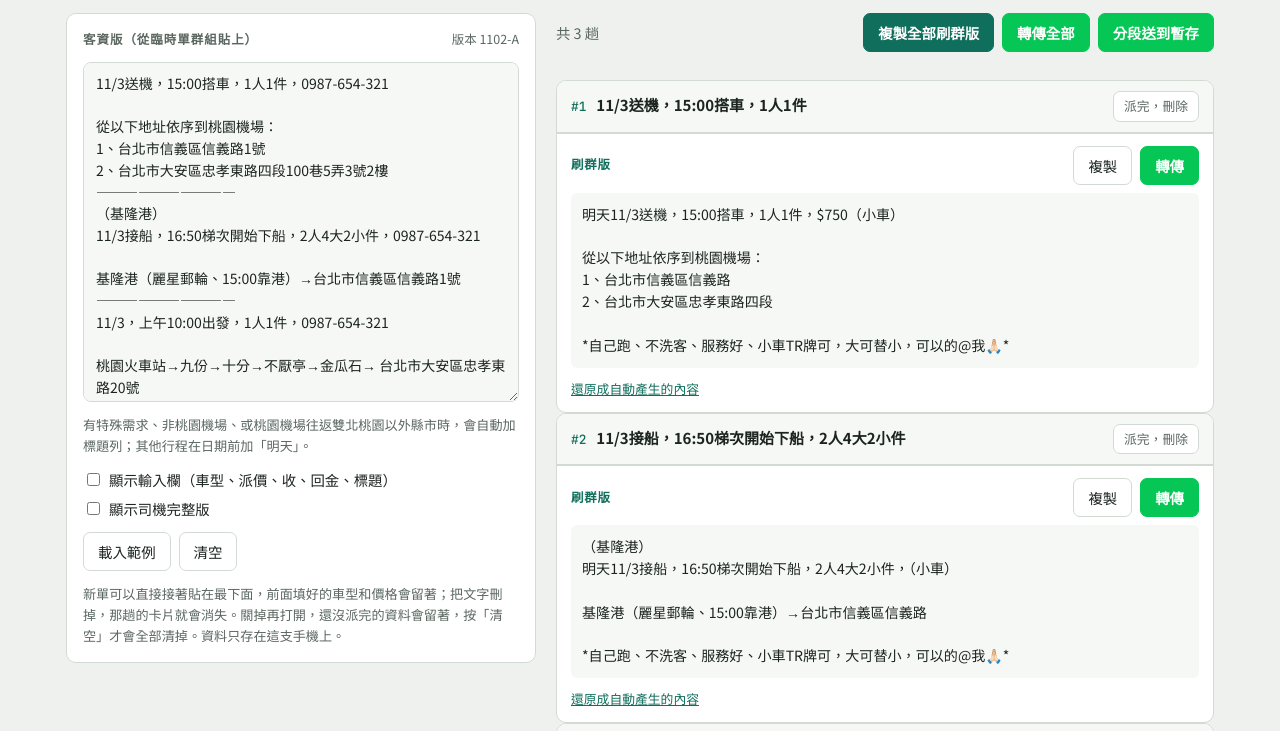
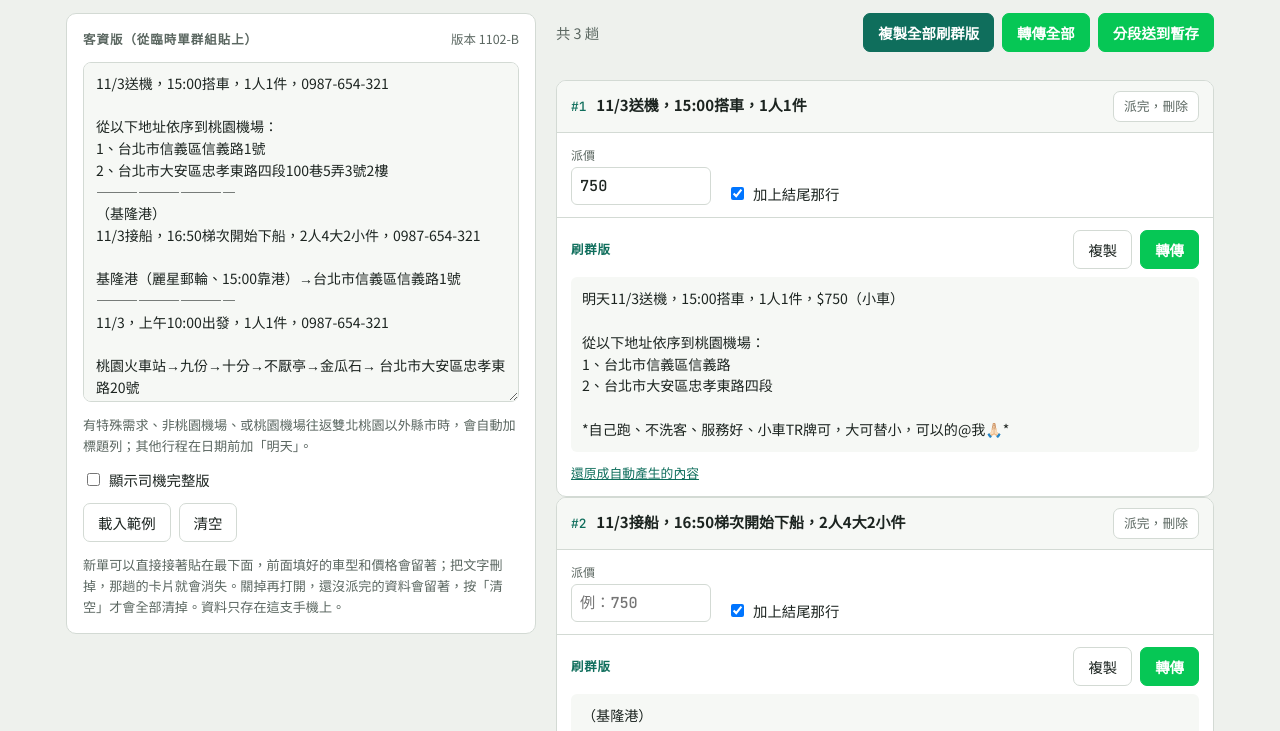
Before and after one commit to yuting02050/dispatch, a plain HTML site: page index.html in a window 1280 px wide. Both pictures are taken after a click on the button "載入範例". Shown: the part 68-799 px from the top of the page. Drawn offline with Linux system fonts and the light colour scheme.

Commit message:
Add files via upload

```diff
--- a/index.html
+++ b/index.html
@@ -57,6 +57,8 @@ textarea.outta:focus{border-color:var(--accent)}
 .hide-fields .fields{display:none}
 .hide-driver .out.r{display:none}
 .hide-driver .outs{grid-template-columns:minmax(0,1fr)}
+.fields2{display:flex;flex-wrap:wrap;align-items:flex-end;gap:10px 16px;padding:12px 14px}
+.fields2 .f.pai{width:140px}
 button.done{background:var(--accent-soft);color:var(--accent);border-color:var(--accent)}
 .check{display:flex;gap:6px;align-items:center;font-size:.9rem;color:var(--ink)}
 .hint{font-size:.82rem;color:var(--muted);margin:0}
@@ -102,11 +104,10 @@ pre{margin:0;white-space:pre-wrap;overflow-wrap:anywhere;font-family:var(--f-bod
 
   <div class="grid">
     <section class="panel left">
-      <div class="label">客資版（從臨時單群組貼上）<span style="float:right;font-weight:400;letter-spacing:0">版本 1102-A</span></div>
+      <div class="label">客資版（從臨時單群組貼上）<span style="float:right;font-weight:400;letter-spacing:0">版本 1102-B</span></div>
       <textarea id="src" spellcheck="false" placeholder="把臨時單整段貼在這裡，可以一次貼很多單"></textarea>
       <p class="hint">有特殊需求、非桃園機場、或桃園機場往返雙北桃園以外縣市時，會自動加標題列；其他行程在日期前加「明天」。</p>
       <div class="opts">
-        <label class="check"><input type="checkbox" id="optFields"> 顯示輸入欄（車型、派價、收、回金、標題）</label>
         <label class="check"><input type="checkbox" id="optDriver"> 顯示司機完整版</label>
       </div>
       <div class="row">
@@ -253,7 +254,8 @@ function autoTitle(t){
   return `${day}${v}${core}${needs.length?'，要'+needs.join('、'):''}`;
 }
 function footerOf(t){
-  return `*自己跑、不洗客、服務好、${t.st.veh}${kindOf(t)==='接機'?' R牌':'TR牌可'}，大可替小，可以的@我🙏🏻*`;
+  const big=t.st.veh==='大車';
+  return `*自己跑、不洗客、服務好、${t.st.veh}${kindOf(t)==='接機'?' R牌':'TR牌可'}，${big?'':'大可替小，'}可以的@我🙏🏻*`;
 }
 
 function parse(){
@@ -383,7 +385,7 @@ function generate(){
   const before={},after={};
   trips.forEach(t=>{
     if(t.st.title.trim())before[t.s]=[t.st.title.trim(),''];
-    after[t.e]=['',footerOf(t)];
+    after[t.e]=t.st.foot===false?[]:['',footerOf(t)];
   });
   const out=[],per=trips.map(()=>({d:[],r:[]}));
   lines.forEach((l,j)=>{
@@ -422,12 +424,9 @@ function render(){
     const label=t.head.replace(new RegExp('[，,]?\\s*'+PHONE,'g'),'').trim();
     c.innerHTML=`
       <div class="trip-head"><span class="no">#${i+1}</span><span class="trip-title">${esc(label)}</span>${t.charter?'<span class="pill">包車</span>':''}<button class="del" data-del="${i}">派完，刪除</button></div>
-      <div class="fields">
-        ${`<label class="f"><span>車型</span><select id="veh${i}">${VEHS.map(v=>`<option${v===t.st.veh?' selected':''}>${v}</option>`).join('')}${VEHS.includes(t.st.veh)?'':`<option selected>${esc(t.st.veh)}</option>`}</select></label>`}
-        <label class="f"><span>收（客人付）</span><input id="shou${i}" type="number" inputmode="numeric" value="${esc(t.st.shou)}"></label>
-        <label class="f"><span>回金</span><input id="hui${i}" type="number" inputmode="numeric" value="${esc(t.st.hui)}"></label>
-        <label class="f"><span>派價（可留空）</span><input id="pai${i}" type="number" inputmode="numeric" value="${esc(t.st.pai)}" placeholder="例：750"></label>
-        ${`<label class="f wide"><span>刷群標題列（空白就不加）</span><input id="title${i}" type="text" value="${esc(t.st.title)}"></label>`}
+      <div class="fields2">
+        <label class="f pai"><span>派價</span><input id="pai${i}" type="number" inputmode="numeric" value="${esc(t.st.pai)}" placeholder="例：750"></label>
+        <label class="check foot"><input type="checkbox" id="foot${i}"${t.st.foot===false?'':' checked'}> 加上結尾那行</label>
       </div>
       <div class="outs">
         <div class="out d"><div class="out-head"><span class="tag d">刷群版</span><span class="row"><button data-copy="d" data-i="${i}">複製</button><button class="line" data-fwd="${i}">轉傳</button></span></div><textarea class="outta" id="d${i}" spellcheck="false"></textarea><span class="mini" id="dr${i}" hidden><button class="link" data-reset="${i}">還原成自動產生的內容</button></span></div>
@@ -439,6 +438,7 @@ function render(){
     on('shou','input',e=>{t.st.shou=e.target.value;update()});
     on('hui','input',e=>{t.st.hui=e.target.value;update()});
     on('pai','input',e=>{t.st.pai=e.target.value;update()});
+    on('foot','change',e=>{t.st.foot=e.target.checked;update()});
     on('title','input',e=>{t.st.title=e.target.value;t.st.titleEdited=true;update()});
     on('d','input',e=>{t.st.ov=e.target.value;t.st.ovBase=last.per[i]&&last.per[i].base;update(true)});
   });
@@ -556,7 +556,7 @@ document.getElementById('copyAll').addEventListener('click',e=>{if(last.full)cop
 let tm;
 src.addEventListener('input',()=>{clearTimeout(tm);tm=setTimeout(()=>{parse();render()},250)});
 (function(){
-  const root=document.documentElement,keys={optFields:'hide-fields',optDriver:'hide-driver'};
+  const root=document.documentElement,keys={optDriver:'hide-driver'};
   Object.entries(keys).forEach(([id,cls])=>{
     const el=document.getElementById(id);let on=false;
     try{on=localStorage.getItem(id)==='1'}catch(e){}
```
